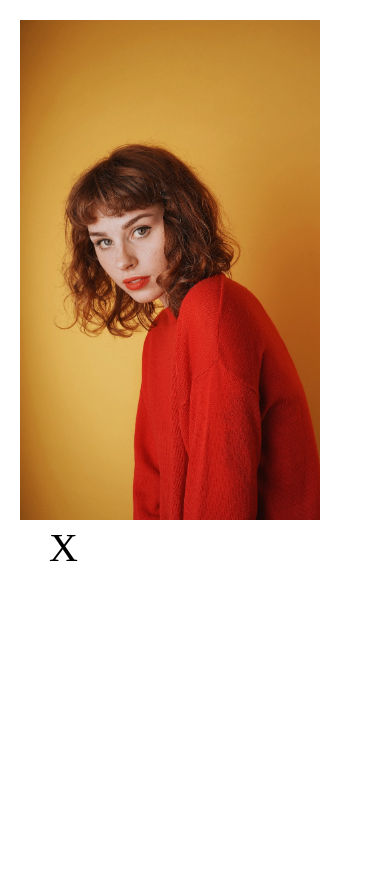
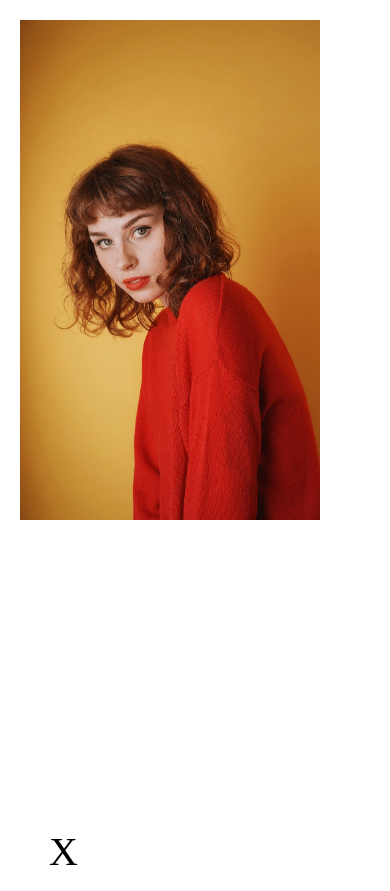
Before and after one commit to sivaprasad2000/Roomie, a React Native app: screen / in a window 390 px wide. Before the commit the page ends 844 px from the top, so only its background shows below. Built offline with nearby package versions, Linux system fonts and the light colour scheme.

Commit message:
Update styles.js

```diff
--- a/src/screen/RoomieSelectCard/styles.js
+++ b/src/screen/RoomieSelectCard/styles.js
@@ -9,6 +9,9 @@ import {
 
 const styles = StyleSheet.create({
   container: {
+    backgroundColor: '#FFFFFF',
+    width: Dimensions.get('window').width,
+    height: Dimensions.get('window').height,
     padding: 20,
   },
 
@@ -27,7 +30,7 @@ const styles = StyleSheet.create({
     alignItems: 'center',
     justifyContent: 'center',
     borderRadius: 10,
-    paddingLeft:10,
+    paddingLeft: 10,
   },
 });
 
```
